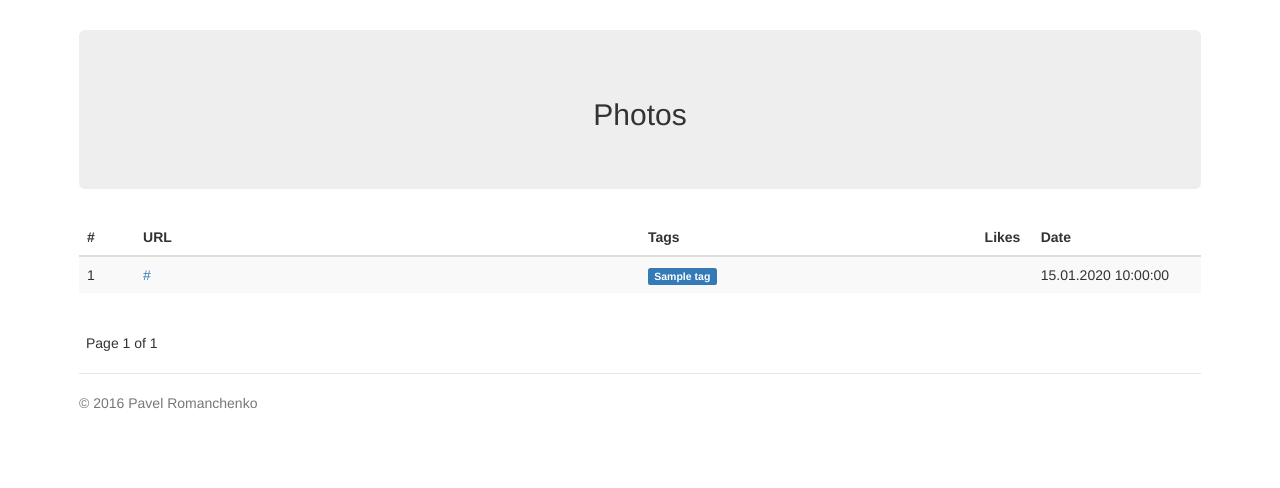
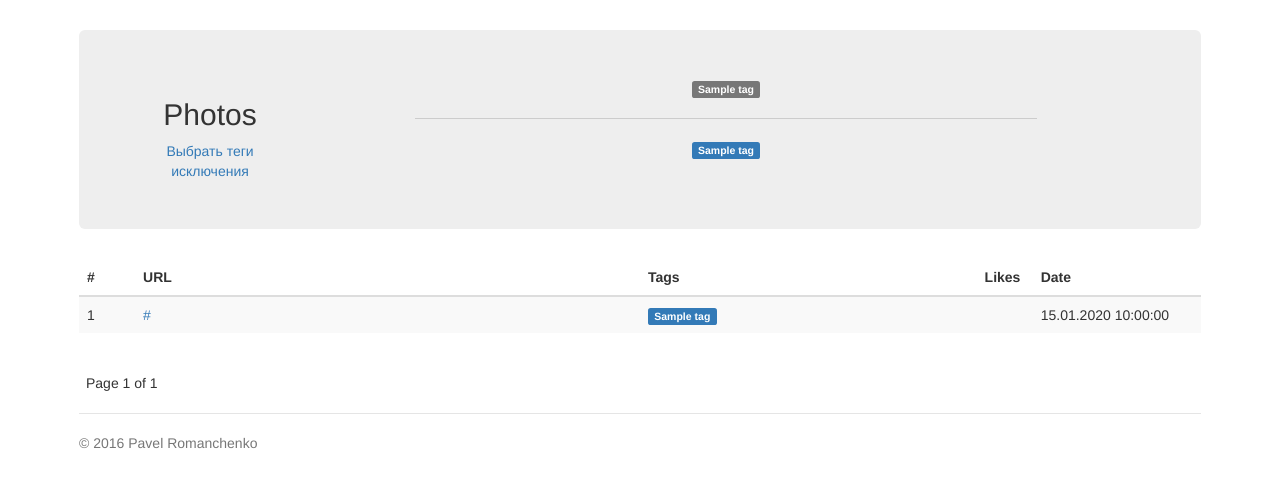
Before and after one commit to x620/site_vostok, a Django app: template templates/main.html in a window 1280 px wide. Shown: the part 81-569 px from the top of the page. Run offline with Django 3.2, Linux system fonts and the light colour scheme; the template is opened without the code that fills it: most values are stand-ins (such as "Sample title", 1, 10 or a date in 2020); parts of the project's set-up code (start-up, migrations or seed data) failed here and were passed over; some libraries are stand-ins or nearby versions.

Commit message:
Фильтрация по выбранным тегам

```diff
--- a/static/css/css.css
+++ b/static/css/css.css
@@ -1,3 +1,7 @@
+hr {
+	border-top: 1px solid #ccc;
+	width: 75%;
+}
 /* Paginator */
 .step-links a {
 	font-size: 125%;
@@ -8,6 +12,12 @@
 }
 .current {
 	padding: 0 0.5em;
+}
+.jumbotron .label {
+	margin: 0.2em;
+}
+a.a_label:hover {
+	text-decoration: none;
 }
 
 /* Container */
--- a/templates/main.html
+++ b/templates/main.html
@@ -3,7 +3,31 @@
 
 {% block jumbotron %}
 <div class="jumbotron">
-	<h2>Photos</h2>
+	<div class="row">
+		<div class="col-md-2">
+			<h2>Photos</h2>
+			<div><a href="#">Выбрать теги исключения</a></div>
+		</div>
+		<div class="col-md-10">
+			{# Выбранные теги #}
+			{% if tags_filter %}
+				{% for tag in tags_filter %}
+					<a href="?{% if page %}page={{ page }}&{% endif %}tag={% for i in tags_filter %}{% if tag.id != i.id %}{{ i.id }}{% if not forloop.last %},{% endif %}{% endif %}{% endfor %}" class="a_label">
+						<span class="label label-default">{{ tag.name }}</span>
+					</a>
+				{% endfor %}
+				<hr color="#000">
+			{% endif %}
+			{# Доступные теги #}
+			{% for tag in tags_remain %}
+				<a href="?{% if page %}page={{ page }}&{% endif %}tag={% for i in tags_filter %}{{ i.id }},{% endfor %}{{ tag.id }}" class="a_label">
+					<span class="label label-primary">
+						{{ tag.name }}
+					</span>
+				</a>
+			{% endfor %}
+		</div>
+	</div>
 </div>
 {% endblock %}
 
@@ -26,7 +50,7 @@
 				<td>
 					{% if row.tags.count %}
 						{% for tag in row.tags.all %}
-							<span class="label label-primary">{{ tag.name }}</span>&nbsp;
+							<span class="label label-primary">{{ tag.name }}</span>
 						{% endfor %}
 					{% endif %}
 				</td>
@@ -39,16 +63,18 @@
 
 <div class="pagination">
     <span class="step-links">
+		{# Стрелка на предыдущую страницу #}
         {% if photos_table.has_previous %}
-            <a href="?page={{ photos_table.previous_page_number }}"><=</a>
+            <a href="?page={{ photos_table.previous_page_number }}{% if tags_filter %}&tag={% for i in tags_filter %}{{ i.id }}{% if not forloop.last %},{% endif %}{% endfor %}{% endif %}"><=</a>
         {% endif %}
 
         <span class="current">
             Page {{ photos_table.number }} of {{ photos_table.paginator.num_pages }}
         </span>
 
+		{# Стрелка на следующую страницу #}
         {% if photos_table.has_next %}
-            <a href="?page={{ photos_table.next_page_number }}">=></a>
+            <a href="?page={{ photos_table.next_page_number }}{% if tags_filter %}&tag={% for i in tags_filter %}{{ i.id }}{% if not forloop.last %},{% endif %}{% endfor %}{% endif %}">=></a>
         {% endif %}
     </span>
 </div>
```
Also changed, not shown: photos/views.py (+50 -3 lines).
